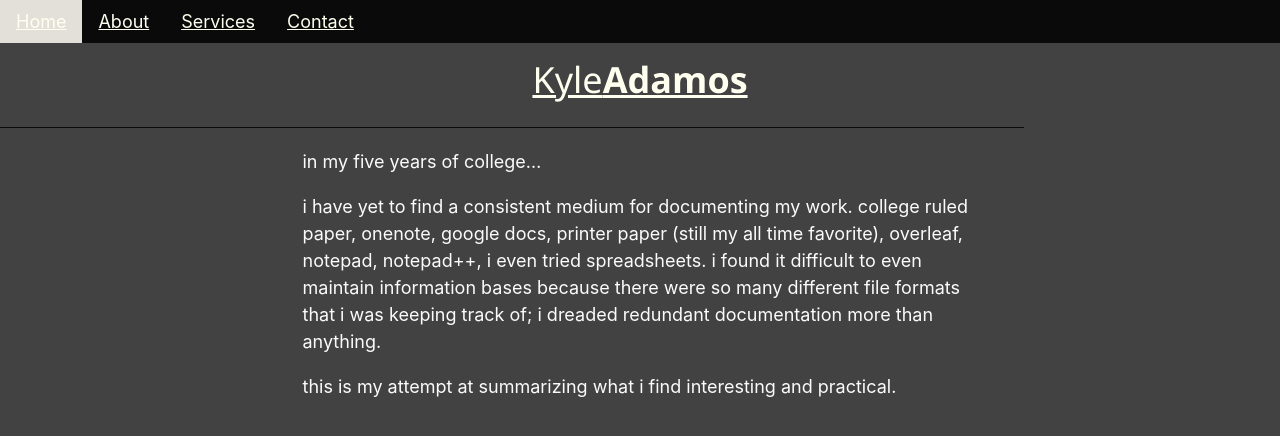
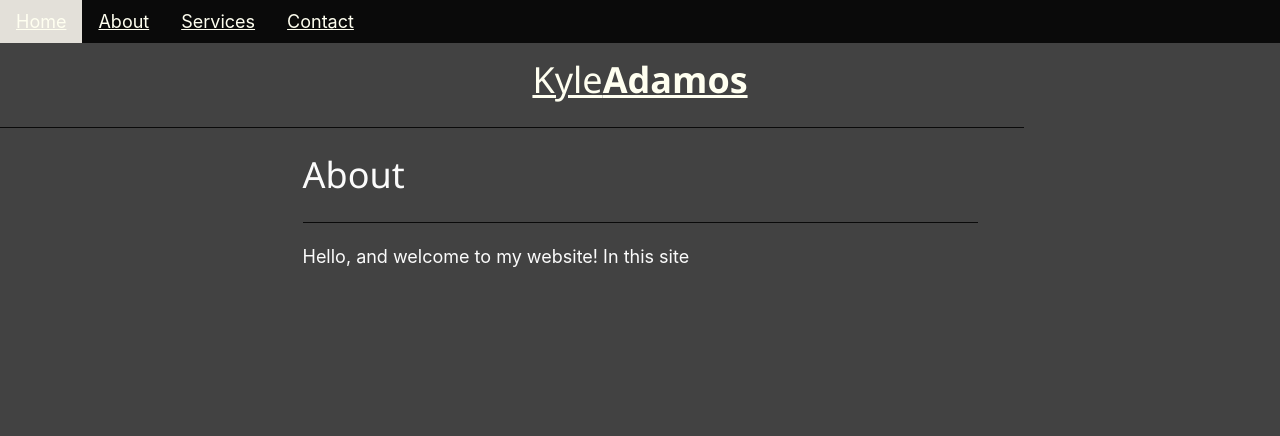
Before and after one commit to kyadamos/kyadamos.github.io, a Jekyll site: the page built from about.md, in a window 1280 px wide. Shown: the top 436 px of the page. Built offline with Jekyll 4.4.1, drawn with Linux system fonts in a browser that asks for light colours.

```diff
--- a/_layouts/page.html
+++ b/_layouts/page.html
@@ -1,5 +1,5 @@
 ---
-layout: "wrapper"
+layout: "default"
 ---
 
 <h1>{{ page.title }}</h1>
--- a/about.md
+++ b/about.md
@@ -1,11 +1,7 @@
 ---
-layout:	default
+layout:	page
 title:	About
 permalink:	/about/
 ---
 
-in my five years of college...
-
-i have yet to find a consistent medium for documenting my work. college ruled paper, onenote, google docs, printer paper (still my all time favorite), overleaf, notepad, notepad++, i even tried spreadsheets. i found it difficult to even maintain information bases because there were so many different file formats that i was keeping track of; i dreaded redundant documentation more than anything.
-
-this is my attempt at summarizing what i find interesting and practical.
+Hello, and welcome to my website! In this site
--- /dev/null
+++ b/projects.html
@@ -0,0 +1,5 @@
+---
+layout: page
+title: Projects
+permalink: /projects/
+---
--- a/services.html
+++ b/services.html
@@ -1,5 +1,5 @@
 ---
-layout: default
+layout: page
 title: Services
 permalink: /services/
 ---
```
